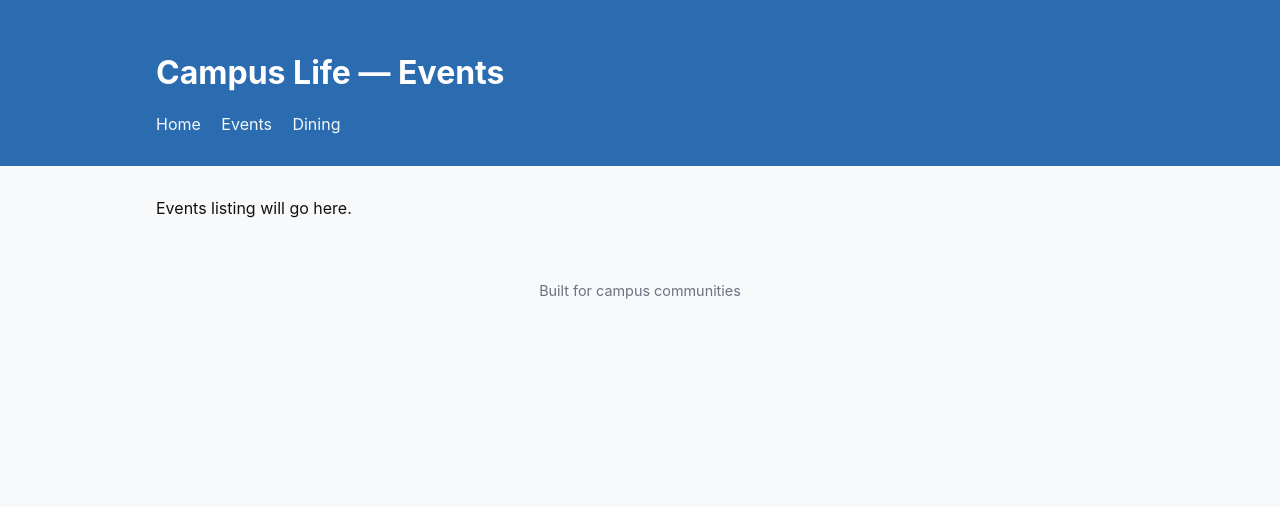
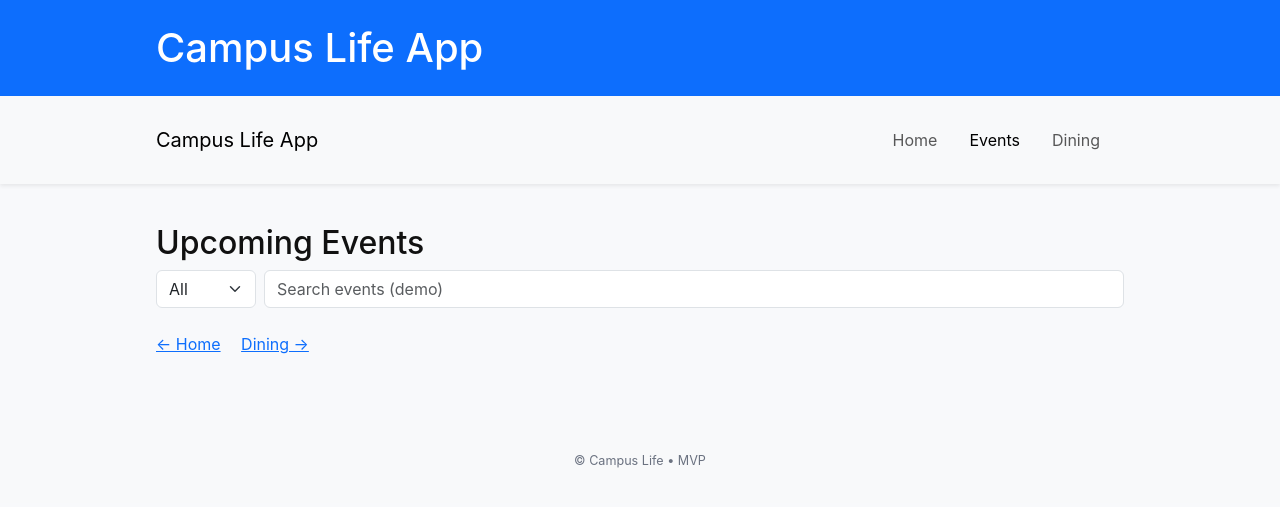
Before and after one commit to Bigdbetd/campus-life-super-app, a plain HTML site: page events.html in a window 1280 px wide. Drawn offline with nearby package versions, Linux system fonts and the light colour scheme.

Commit message:
added initial structure to events.html, added js boostrapt

```diff
--- a/events.html
+++ b/events.html
@@ -1,29 +1,66 @@
 <!doctype html>
+<!-- Campus Life App — Events (by Drew Newman) -->
 <html lang="en">
 <head>
-  <meta charset="utf-8">
-  <meta name="viewport" content="width=device-width,initial-scale=1">
-  <title>Campus Life — Events</title>
-  <link rel="stylesheet" href="css/style.css">
-  <link rel="icon" href="images/favicon.png">
+  <meta charset="utf-8" />
+  <meta name="viewport" content="width=device-width, initial-scale=1" />
+  <meta name="description" content="Events page for Campus Life App." />
+  <link rel="icon" href="images/favicon.png" />
+  <title>Campus Life App — Events</title>
+  <link href="https://cdn.jsdelivr.net/npm/bootstrap@5.3.2/dist/css/bootstrap.min.css" rel="stylesheet">
+  <link rel="stylesheet" href="css/style.css" />
 </head>
 <body>
-  <header>
+  <header class="bg-primary text-white py-2">
     <div class="container">
-      <h1>Campus Life — Events</h1>
-      <nav>
-        <a href="index.html">Home</a>
-        <a href="events.html">Events</a>
-        <a href="dining.html">Dining</a>
-      </nav>
+      <h1 class="mb-0">Campus Life App</h1>
     </div>
   </header>
-  <main class="container">
-    <p>Events listing will go here.</p>
+
+  <nav class="navbar navbar-expand-lg navbar-light bg-light shadow-sm">
+    <div class="container">
+      <a class="navbar-brand" href="index.html">Campus Life App</a>
+      <button class="navbar-toggler" data-bs-toggle="collapse" data-bs-target="#nav2">
+        <span class="navbar-toggler-icon"></span>
+      </button>
+      <div id="nav2" class="collapse navbar-collapse">
+        <ul class="navbar-nav ms-auto">
+          <li class="nav-item"><a class="nav-link" href="index.html">Home</a></li>
+          <li class="nav-item"><a class="nav-link active" href="events.html">Events</a></li>
+          <li class="nav-item"><a class="nav-link" href="dining.html">Dining</a></li>
+        </ul>
+      </div>
+    </div>
+  </nav>
+
+  <main class="container my-4">
+    <h2>Upcoming Events</h2>
+
+    <div class="d-flex gap-2 mb-3">
+      <select id="event-filter" class="form-select w-auto">
+        <option value="all">All</option>
+        <option value="social">Social</option>
+        <option value="club">Club</option>
+        <option value="sports">Sports</option>
+      </select>
+      <input id="event-search" class="form-control" placeholder="Search events (demo)" />
+    </div>
+
+    <div id="events-row" class="row g-3">
+      <!-- JS injects event cards here -->
+    </div>
+
+    <div class="mt-4">
+      <a class="me-3" href="index.html">← Home</a>
+      <a href="dining.html">Dining →</a>
+    </div>
   </main>
-  <footer>
-    <div class="container">Built for campus communities</div>
+
+  <footer class="bg-light py-3 mt-5">
+    <div class="container text-center small">© Campus Life • MVP</div>
   </footer>
+
+  <script src="https://cdn.jsdelivr.net/npm/bootstrap@5.3.2/dist/js/bootstrap.bundle.min.js"></script>
   <script src="js/script.js"></script>
 </body>
 </html>
```
